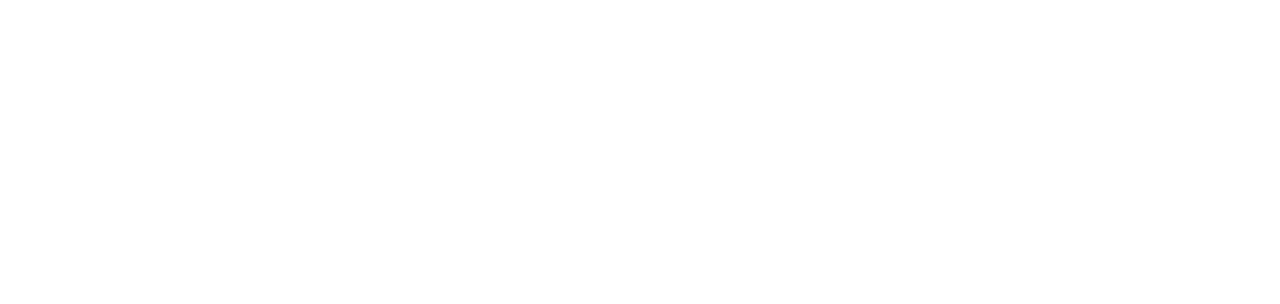
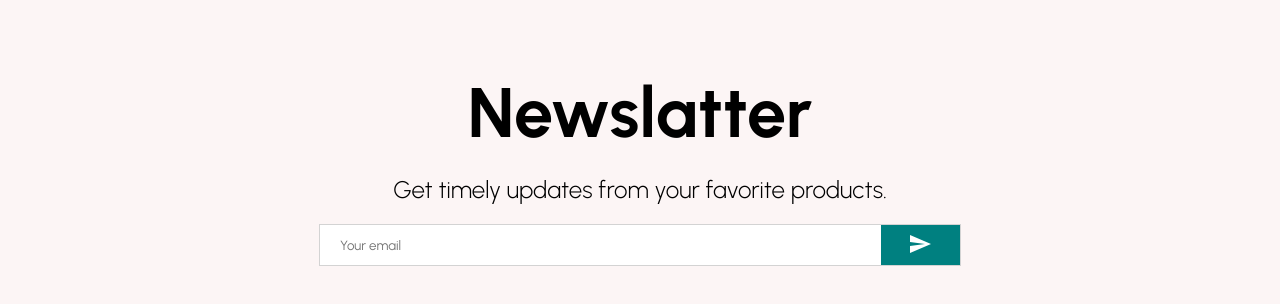
Before and after one commit to DayanMonteiro/complete-ecommerce-with-adm-api-client, a React (Create React App) app: page / in a window 1280 px wide. Shown: the part 2347-2651 px from the top of the page. Before the commit the page ends 2275 px from the top, so only its background shows below. Built offline with nearby package versions, Linux system fonts and the light colour scheme.

Commit message:
newsletter session

```diff
--- /dev/null
+++ b/src/components/Newsletter.jsx
@@ -0,0 +1,62 @@
+import { Send } from "@material-ui/icons";
+import React from "react";
+import styled from "styled-components";
+
+const Container = styled.div`
+  height: 60vh;
+  background-color: #fcf5f5;
+  display: flex;
+  align-items: center;
+  justify-content: center;
+  flex-direction: column;
+`;
+const Title = styled.h1`
+  font-size: 70px;
+  margin-bottom: 20px;
+`;
+
+const Description = styled.div`
+  font-size: 24px;
+  font-weight: 300;
+  margin-bottom: 20px;
+`;
+
+const InputContainer = styled.div`
+  width: 50%;
+  height: 40px;
+  background-color: white;
+  display: flex;
+  justify-content: space-between;
+  border: 1px solid lightgray;
+`;
+
+const Input = styled.input`
+  border: none;
+  flex: 8;
+  padding-left: 20px;
+`;
+
+const Button = styled.button`
+  flex: 1;
+  border: none;
+  background-color: teal;
+  color: white;
+  cursor: pointer;
+`;
+
+const Newsletter = () => {
+  return (
+    <Container>
+      <Title>Newslatter</Title>
+      <Description>Get timely updates from your favorite products.</Description>
+      <InputContainer>
+        <Input placeholder="Your email" />
+        <Button type="button">
+          <Send />
+        </Button>
+      </InputContainer>
+    </Container>
+  );
+};
+
+export default Newsletter;
--- a/src/pages/Home.jsx
+++ b/src/pages/Home.jsx
@@ -2,6 +2,7 @@
 import Announcement from "../components/Announcement";
 import Categories from "../components/Categories";
 import Navbar from "../components/Navbar";
+import Newsletter from "../components/Newsletter";
 import Products from "../components/Products";
 import Slider from "../components/Slider";
 
@@ -13,6 +14,7 @@
       <Slider />
       <Categories />
       <Products />
+      <Newsletter />
     </div>
   );
 };
```
